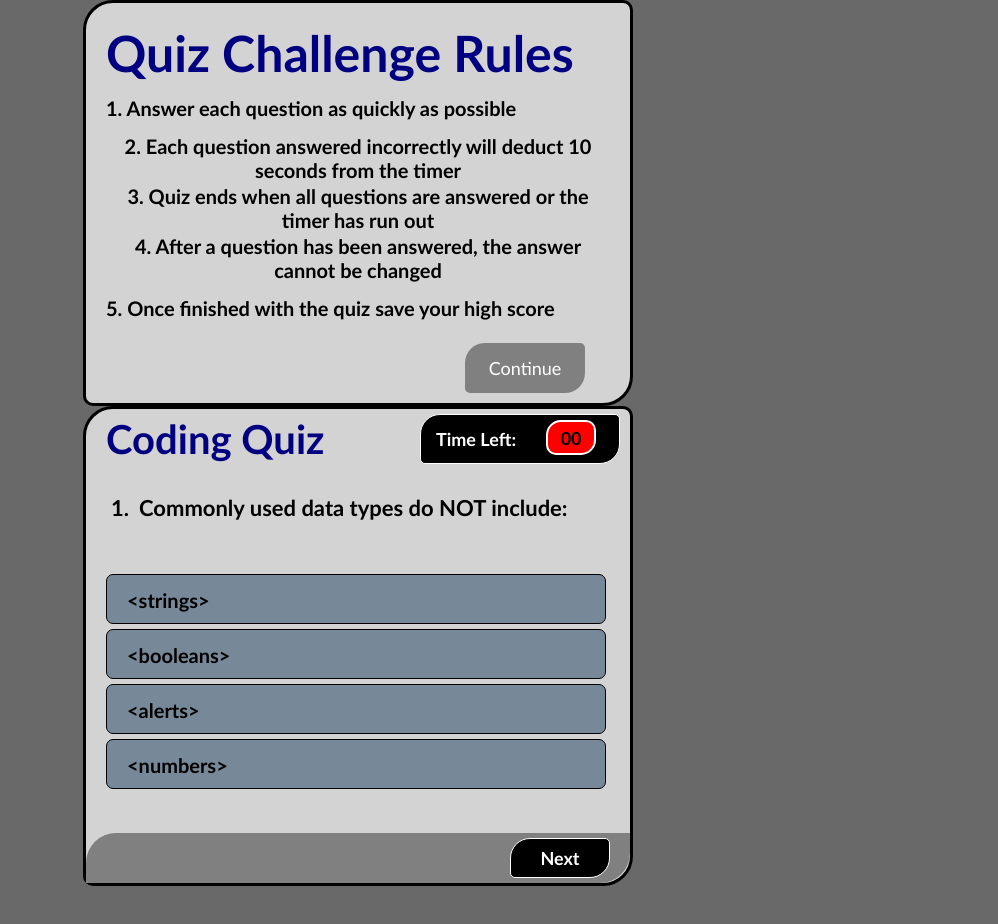
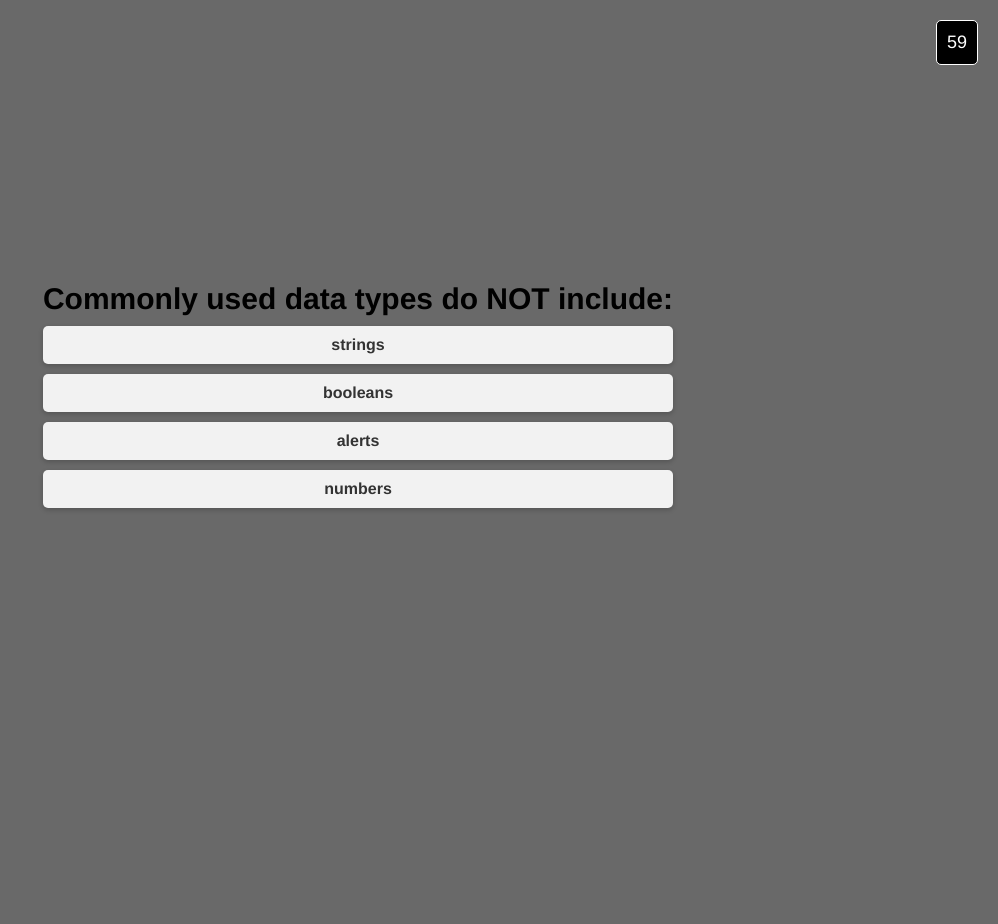
Before and after one commit to BAJones22/coding-quiz, a plain HTML site: page index.html in a window 1280 px wide. Both pictures are taken after a click on the element "Start Quiz". Shown: the whole page, without its empty margins (282-1280 px from the left). After the commit the page ends 800 px from the top, so only its background shows below. Drawn offline with Linux system fonts and the light colour scheme.

Commit message:
updated javascript

```diff
--- a/assets/script.js
+++ b/assets/script.js
@@ -1,184 +1,154 @@
-//start section
-let start = document.querySelector("#start");
+// Questions/Answers List
+var questionList = [
+  {
+    questionText: "Commonly used data types do NOT include:",
+    choices: ["strings", "booleans", "alerts", "numbers"],
+    correctAnswer: "alerts",
+  },
 
-//quiz rules section
-let rules = document.querySelector("#rules");
-let continueBtn = document.querySelector("#continue");
+  {
+    questionText: "The condition in an if/else statement is enclosed with:",
+    choices: ["quotes", "curly brackets", "parenthesis", "square brackets"],
+    correctAnswer: "parenthesis",
+  },
 
-//quiz section
-let quiz = document.querySelector("#quiz");
-let time = document.querySelector("#time");
+  {
+    questionText: "Arrays in JavaScript can be used to store:",
+    choices: [
+      "numbers and strings",
+      "other arrays",
+      "booleans",
+      "all of the above",
+    ],
+    correctAnswer: "all of the above",
+  },
 
-//question section
-let questionNo = document.querySelector("#questionNo");
+  {
+    questionText:
+      "When being assigned to variables, string values must be enclosed within:",
+    choices: ["commas", "curly brackets", "quotes", "parenthesis"],
+    correctAnswer: "quotes",
+  },
 
-//question answers section
-let option1 = document.querySelector("#option1");
-let option2 = document.querySelector("#option2");
-let option3 = document.querySelector("#option3");
-let option4 = document.querySelector("#option4");
+  {
+    questionText:
+      "A very useful tool used during development and debugging for printing content to the debugger is:",
+    choices: ["JavaScript", "terminal/bash", "for loops", "console.log"],
+    correctAnswer: "console.log",
+  },
+];
 
-//correct and next button
-let total_correct = document.querySelector("#total_correct");
-let next_question = document.querySelector("#next_question");
+var questionTextElement = document.getElementById("question-text");
+var choicesContainerElement = document.getElementById("choices-container");
+var questionContainerElement = document.getElementById("question-container");
+var answerContainerElement = document.getElementById("answer-container");
+var resetButton = document.getElementById("reset");
 
-//result section
-let result = document.querySelector("#result");
-let points = document.querySelector("#points");
-let initials = document.querySelector("#initials");
+function resetQuiz() {
+  currentQuestionIndex = 0;
+  seconds = 60;
+  clearInterval(timer);
+  document.getElementById("timer").innerHTML = "1:00";
+  updateQuestion(currentQuestionIndex);
+}
 
-//get all 'H4' from quiz section
-let choice_que = document.querySelectorAll(".choice_que");
+function main() {
+  function updateQuestion(index) {
+    questionTextElement.textContent = questionList[index].questionText;
+    answerContainerElement.innerHTML = "";
+    for (var i = 0; i < questionList[index].choices.length; i++) {
+      var newChoiceButton = document.createElement("button");
+      newChoiceButton.textContent = questionList[index].choices[i];
+      answerContainerElement.appendChild(newChoiceButton);
+      newChoiceButton.addEventListener("click", handleButtonClick);
+    }
+  }
+
+  // Initialize the quiz
+  var currentQuestionIndex = 0;
+  updateQuestion(currentQuestionIndex);
+
+  function handleButtonClick(event) {
+    var userAnswer = event.target.textContent;
+    var correctAnswer = questionList[currentQuestionIndex].correctAnswer;
+    if (userAnswer === correctAnswer) {
+    } else {
+      seconds -= 10; // deduct 10 seconds from the timer
+    }
+    currentQuestionIndex++;
+
+    if (currentQuestionIndex === questionList.length || seconds === 0) {
+      console.log("Quiz complete!");
+      clearInterval(timer); // stop the timer when the quiz is complete
+      var finalScore = seconds;
+      var initials = prompt(
+        "Quiz Complete! Your final score is " +
+          finalScore +
+          ". Please enter your initials for the high score list."
+      );
+      if (initials) {
+        // save the high score with the initials
+        console.log("High score saved: " + initials + " - " + finalScore);
+      }
+      currentQuestionIndex = 0;
+      seconds = 60; // reset the timer to 60 seconds
+      document.getElementById("timer").innerHTML = "1:00"; // reset the timer display
+      updateQuestion(currentQuestionIndex); // reset the quiz
+      window.location.href = "index.html"; // redirect to the start page
+    } else {
+      updateQuestion(currentQuestionIndex);
+    }
+  }
 
 
-let index = 0;
-let timer = 0;
-let interval = 0;
+  // Attach event listeners to the answer buttons
+  var answerButtons = answerContainerElement.querySelectorAll("button");
+  answerButtons.forEach(function (button) {
+    button.addEventListener("click", handleButtonClick);
+  });
 
-//total points
-
-let correct = 0;
-
-//store Answer Value
-let UserAns = undefined;
-
-//click start button function
-start.addEventListener("click" , ()=>{
-    start.style.display = "none";
-    rules.style.display = "block";
-});
-
-//quiz timer
-let countDown = ()=>{
-    if(timer === 60)
-    {
-        clearInterval(interval);
-        next_question.click();
-    }
-    else
-        {
-        timer++;
-        time.innerText = timer;
-        }
+  // Add a loop to create buttons for each question in the list
+  var questionButtonContainer = document.getElementById(
+    "question-button-container"
+  );
+  questionList.forEach(function (question, index) {
+    var newQuestionButton = document.createElement("button");
+    newQuestionButton.textContent = "Question " + (index + 1);
+    newQuestionButton.addEventListener("click", function () {
+      currentQuestionIndex = index;
+      updateQuestion(currentQuestionIndex);
+    });
+  });
 }
 
-//setInterval(countDown, 1000);
+let container = document.querySelector("#container");
 
-let MCQS = [{
-    question: "Commonly used data types do NOT include:",
-choice1: "<strings>",
-choice2: "<booleans>",
-choice3: "<alerts>",
-choice4: "<numbers>",
-answer: 2
-},
-
-
-{
-    question: "The condition in an if/else statement is enclosed with:",
-choice1: "<quotes>",
-choice2: "<curly brackets>",
-choice3: "<parenthesis>",
-choice4: "<square brackets>",
-answer: 2
-},
-
-{
-    question: "Arrays in JavaScript can be used to store:",
-choice1: "<numbers and strings>",
-choice2: "<other arrays>",
-choice3: "<booleans>",
-choice4: "<all of the above>",
-answer: 3
-},
-
-{
-    question: "When being assigned to variables, string values must be enclosed within:",
-choice1: "<commas>",
-choice2: "<curly brackets>",
-choice3: "<quotes>",
-choice4: "<parenthesis>",
-answer: 2
-},
-
-{
-    question: "A very useful tool used during development and debugging for printing content to the debugger is:",
-choice1: "<JavaScript>",
-choice2: "<terminal/bash>",
-choice3: "<for loops>",
-choice4: "<console.log>",
-answer: 2
-}]
-
-
-
-
-let loadData = ()=>{
-    questionNo.innerText = index + 1 + ". ";
-    questionText.innerText = MCQS[index].question;
-    option1.innerText = MCQS[index].choice1;
-    option2.innerText = MCQS[index].choice2;
-    option3.innerText = MCQS[index].choice3;
-    option4.innerText = MCQS[index].choice4;
-
-    //timer start
-    timer = 0;
+// Set timer
+var seconds = 60;
+var timer;
+function myFunction() {
+  if (seconds < 60) {
+    document.getElementById("timer").innerHTML = seconds;
+  }
+  if (seconds > 0) {
+    seconds--;
+  } else {
+    clearInterval(timer);
+  }
 }
 
-loadData();
+document.getElementById("start").onclick = function () {
+  if (!timer) {
+    timer = window.setInterval(function () {
+      myFunction();
+    }, 1000);
+  }
+  main();
+};
 
-//click continue button function
-continueBtn.addEventListener("click" , ()=>{
-    quiz.style.display = "block";
-    rules.style.display = "none";
+document.getElementById("timer").innerHTML = "1:00";
 
-    interval = setInterval(countDown, 1000);
-    loadData();
-
-    choice_que.forEach(removeActive =>{
-        removeActive.classList.remove("active");
-    })
+start.addEventListener("click", () => {
+  start.style.display = "none";
+  container.style.display = "none";
 });
-
-choice_que.forEach( (choices, choiceNo) =>{
-    choices.addEventListener("click" , ()=>{
-        choices.classList.add("active");
-        //check answer
-        if(choiceNo === MCQS[index].answer)
-        {
-            correct++;
-        }
-        else
-            {
-                correct += 0;
-            }
-        clearInterval(interval);
-
-        for(i=0; i <= 3; i++)
-        {
-            choice_que[i].classList.add("disabled");
-        }
-    })
-});
-
-//click next button function
-next_question.addEventListener("click", () => {
-    if (index !== MCQS.length - 1) {
-        index++;
-        choice_que.forEach(removeActive => {
-            removeActive.classList.remove("active");
-        })
-
-        loadData();
-
-        clearInterval(interval);
-    }
-    else
-    {
-        index = 0;
-    }
-    for(i=0; i <= 3; i++)
-    {
-        choice_que[i].classList.remove("disabled");
-    }
-})
--- a/assets/style.css
+++ b/assets/style.css
@@ -2,30 +2,43 @@
     margin: 0;
     padding: 0;
     box-sizing: border-box;
-    font-family: 'Trebuchet MS', 'Lucida Sans Unicode', 'Lucida Grande', 'Lucida Sans', Arial, sans-serif;
+    font-family:'Franklin Gothic Medium', 'Arial Narrow', Arial, sans-serif;
 }
 
-body{
-    background-color: dimgray;
-    display: grid;
+body {
+    background-color: dimgrey;
+    display: flex;
     width: 100vw;
     height: 100vh;
     justify-content: center;
     align-items: center;
 }
 
+/* Style for welcome screen */
 #container {
     height: auto;
     width: auto;
+    text-align: center;
+    height: auto;
+    width: 550px;
+    padding: 20px;
+    background: lightgrey;
+    border-radius: 30px 10px;
+    border: 3px solid;
 }
 
+#container p {
+    padding: 20px;
+
+}
+
+/* Style for start button */
 #start {
     height: 70px;
-    width: 250px;
+    width: 100%;
     text-align: center;
-    padding: 20px 0;
+    padding: 20px ;
     background: lightgray;
-    color: white;
     font-size: 20px;
     font-weight: 700;
     border-radius: 30px 10px;
@@ -35,257 +48,62 @@ body{
 
 #start:hover {
     background: navy;
-    color: whitesmoke;
+    color: white;
 }
 
-#rules, #quiz {
-    height: auto;
-    width: 550px;
-    padding: 20px;
-    background: lightgrey;
-    border-radius: 30px 10px;
-    border: 3px solid;
-    display: none;
-}
-
-#rules h2 {
-    font-size: 50px;
-    color: navy
-}
-
-#rules h3 {
-    height: 50px;
-    width: 100%;
-    display: flex;
-    align-items: center;
-    font-size: 20px;
-    text-align: center;
-}
-
-#rules #button {
-    height: 50px;
-    width: 100%;
-    display: flex;
-    justify-content: flex-end;
-}
-
-#rules #button button {
-    height: 50px;
-    width: 120px;
-    margin: 10px 25px;
-    border: none;
-    outline: none;
-    color: white;
-    background: gray;
-    border-radius: 20px 5px;
-    font-size: 18px;
-    cursor: pointer;
-}
-
-#rules #button button:hover {
-    background: navy;
-}
-
-#quiz {
-    display: block;
-    height: 480px;
-    position: relative;
-    /* display: none; */
-}
-
-#quiz #quiz_header {
-    height: 60px;
-    width: 100%;
-    backgroud: black;
-    position: absolute;
-    top: 0;
-    left: 0;
-    display: flex;
-    align-items: center;
-    flex-direction: row;
-    border-radius: 30px 0;
-}
-
-#quiz #quiz_header h4{
-    font-size: 40px;
-    margin: 0 20px;
-    color: navy;
-}
-
-#quiz #quiz_header #timer {
-    height: 50px;
-    width: 200px;
+/* Style for Timer */
+#timer {
+    height: 45px;
+    padding: 10px;
     background: black;
     border: 1px solid white;
     font-size: 18px;
-    border-radius: 20px 5px;
     display: flex;
-    flex-direction: row;
     position: absolute;
-    right: 10px;
+    top: 20px;
+    right: 20px;
+    align-items: center;
+    justify-content: center;
+    color: white;
+    border-radius: 5px;
 }
 
-#quiz #quiz_header #timer h5 {
-    font-size: 18px;
-    display: grid;
-    place-items: center;
-    color: white;
-    margin: 0 15px;
-}
+/* Style for question text */
+#question-text {
+    font-size: 30px;
+    font-weight: bold;
+    margin-bottom: 10px;
+  }
 
-#quiz #quiz_header #timer #time {
-    height: 35px;
-    width: 50px;
-    margin-top: 5px;
-    background: red;
-    color: black;
-    border: 2px solid white;
-    border-radius: 15px 10px;
-    margin: 2px 0 0 27
+  /* Style for answer buttons */
+  #answer-container button {
+    display: block;
+    margin-bottom: 10px;
+    padding: 10px;
+    width: 100%;
+    background-color: #f2f2f2;
+    border: none;
+    border-radius: 5px;
+    box-shadow: 0 2px 5px rgba(0, 0, 0, 0.2);
+    font-size: 1em;
+    font-weight: bold;
+    color: #333;
+    cursor: pointer;
+  }
 
-}
+  #answer-container button:hover{
+    color: blue;
+    background-color: aquamarine;
+  }
 
-#quiz #question {
-    position: absolute;
-    top: 85px;
-    display: flex;
-    flex-direction: row;
-}
+  /* Style for correct answer button */
+  #answer-container .correct {
+    background-color: #8BC34A;
+    color: #fff;
+  }
 
-#quiz #question h2 {
-    font-size: 22px;
-}
-
-#quiz #question h2:first-child {
-    margin: 0 10px 0 5px;
-}
-
-#quiz #optionList {
-    height: 400px;
-    width: 100%;
-    position: absolute;
-    top: 160px;
-}
-
-#quiz #optionList h3 {
-    height: 50px;
-    width: 500px;
-    background: lightslategray;
-    line-height: 50px;
-    margin: 5px 0;
-    border-radius: 7px;
-    padding: 0 20px;
-    font-size: 20px;
-    overflow: hidden;
-    border: 1px solid black;
-    cursor: pointer;
-}
-
-#quiz #optionList h3:hover {
-    background: lightblue;
-}
-
-#quiz #optionList .active {
-    background: lightblue;
-}
-
-#quiz #optionList .disabled {
-    pointer-events: none;
-}
-
-#quiz #answersSection {
-    height: 50px;
-    width: 100%;
-    background: gray;
-    position: absolute;
-    bottom: 0;
-    left: 0;
-    display: flex;
-    align-items: center;
-    flex-direction: row;
-    border-radius: 30px 0;
-}
-
-#quiz #answersSection h3 {
-    margin: 0px 30px;
-}
-
-#quiz #answersSection h3:last-child {
-    height: 40px;
-    width: 100px;
-    display: grid;
-    place-items: center;
-    background: black;
-    color: white;
-    position: absolute;
-    right: 0;
-    border: 1px solid;
-    font-size: 18px;
-    border-radius: 20px 5px;
-    cursor: pointer;
-    margin: 0 20px;
-}
-
-#quiz #answersSection h3:hover {
-    background: lightslategray
-}
-
-#quiz #answersSection h3:first-child:hover {
-    background: none;
-}
-
-#container #result {
-    height: 450px;
-    width: 500px;
-    padding: 20px;
-    background: skyblue;
-    border-radius: 30px 10px;
-    border: 2px solid black;
-    overflow: hidden;
-    position: relative;
-    color: navy;
-    display: none;
-}
-
-#container #result h4 {
-    height: 30px;
-    width: 92%;
-    font-size: 30px;
-    position: relative;
-    text-align: center;
-    top: 40px;
-    margin-left: 16px;
-}
-
-#container #result #points {
-    font-size: 40px;
-    top: 10px;
-}
-
-#container #result i {
-    font-size: 100px;
-    margin-left: 170px;
-    margin-top: 75px;
-}
-
-#container #result button {
-    height: 60px;
-    width: 260px;
-    border: none;
-    outline: none;
-    position: absolute;
-    left: 125px;
-    top: 335px;
-    border: 1px solid navy;
-    border-radius: 20px 5px;
-    font-size: 18px;
-    cursor: pointer;
-}
-
-#container #result button:last-child {
-    top: 375px;
-}
-
-#container #result button:hover {
-    background: lightseagreen;
-}
+  /* Style for incorrect answer button */
+  #answer-container .incorrect {
+    background-color: #F44336;
+    color: #fff;
+  }
--- a/index.html
+++ b/index.html
@@ -5,61 +5,24 @@
     <meta http-equiv="X-UA-Compatible" content="IE=edge">
     <meta name="viewport" content="width=device-width, initial-scale=1.0">
     <link rel="stylesheet" href="assets/style.css">
-    <script src="https://kit.fontawesome.com/48b6eafc4c.js" crossorigin="anonymous"></script>
-    <title>Challenge Quiz</title>
+    <title>Coding Quiz</title>
 </head>
 <body>
     <div id="container">
-        <div id="start">Start Quiz</div>
-
-
-    <div id="rules">
-        <h2>Quiz Challenge Rules</h2>
-        <h3>1. Answer each question as quickly as possible</h3>
-        <h3>2. Each question answered incorrectly will deduct 10 seconds from the timer</h3>
-        <h3>3. Quiz ends when all questions are answered or the timer has run out</h3>
-        <h3>4. After a question has been answered, the answer cannot be changed</h3>
-        <h3>5. Once finished with the quiz save your high score</h3>
-        <div id="button">
-            <button id="continue">Continue</button>
-        </div>
-    </div>
-
-    <div id="quiz">
-        <div id="quiz_header">
-            <h4>Coding Quiz</h4>
-            <div id="timer">
-                <h5>Time Left:</h5>
-                <h5 id="time">00</h5>
-            </div>
-        </div>
-
-
-<div id="question">
-    <h2 id="questionNo"></h2>
-    <h2 id="questionText"></h2>
+    <h1>Coding Quiz Challenge</h1>
+    <p>Try to answer the following code-related questions within the time limit. Keep in mind that incorrect answers will penalize your score/time by ten seconds!</p>
+    <div id="start">Start Quiz</div>
 </div>
 
-<div id="optionList">
-    <h3 class="choice_que" id="option1"></h3>
-    <h3 class="choice_que" id="option2"></h3>
-    <h3 class="choice_que" id="option3"></h3>
-    <h3 class="choice_que" id="option4"></h3>
-</div>
+<section>
+    <div id="quiz-container"></div>
+    <div id="question-container"></div>
+        <div id = "question-text"></div>
+    <div id="answer-container"></div>
+</section>
 
-<div id="answersSection">
-    <h3 id="next_question">Next</h3>
-</div>
+<div id="timer"></div>
 
-
-<div id="result">
-    <h4>You have completed the quiz!</h4>
-    <i class="fa-solid fa-trophy"></i>
-    <h4 id="points">Your score is 76 points</h4>
-    <button id="initials">Enter High Score</button>
-</div>
-</div>
-    </div>
     <script src="assets/script.js"></script>
 </body>
 </html>
```
Also changed, not shown: assets/images/RM1.png (added), assets/images/RM2.png (added), assets/images/RM3.png (added), assets/images/RM4.png (added), 4 other files.
